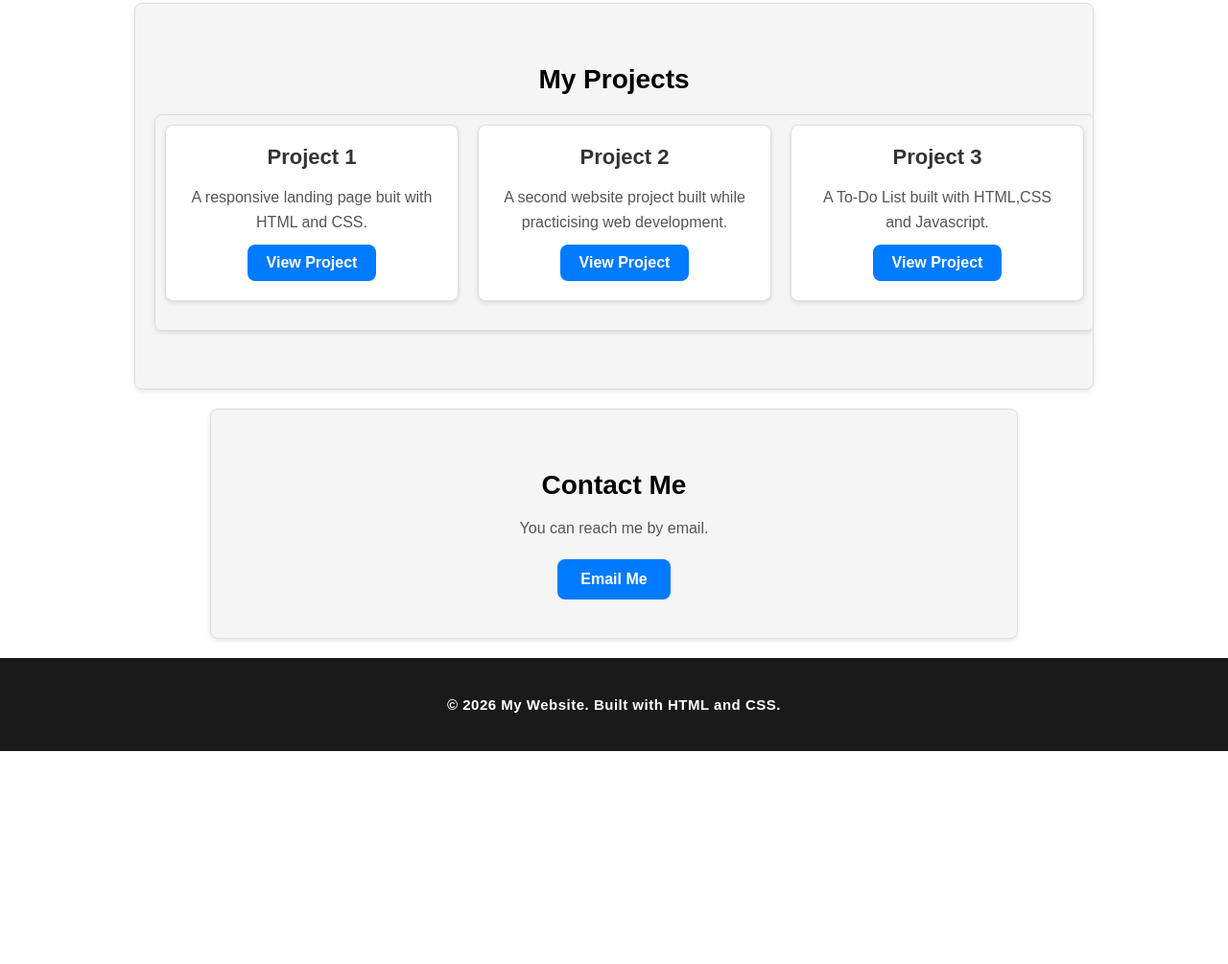
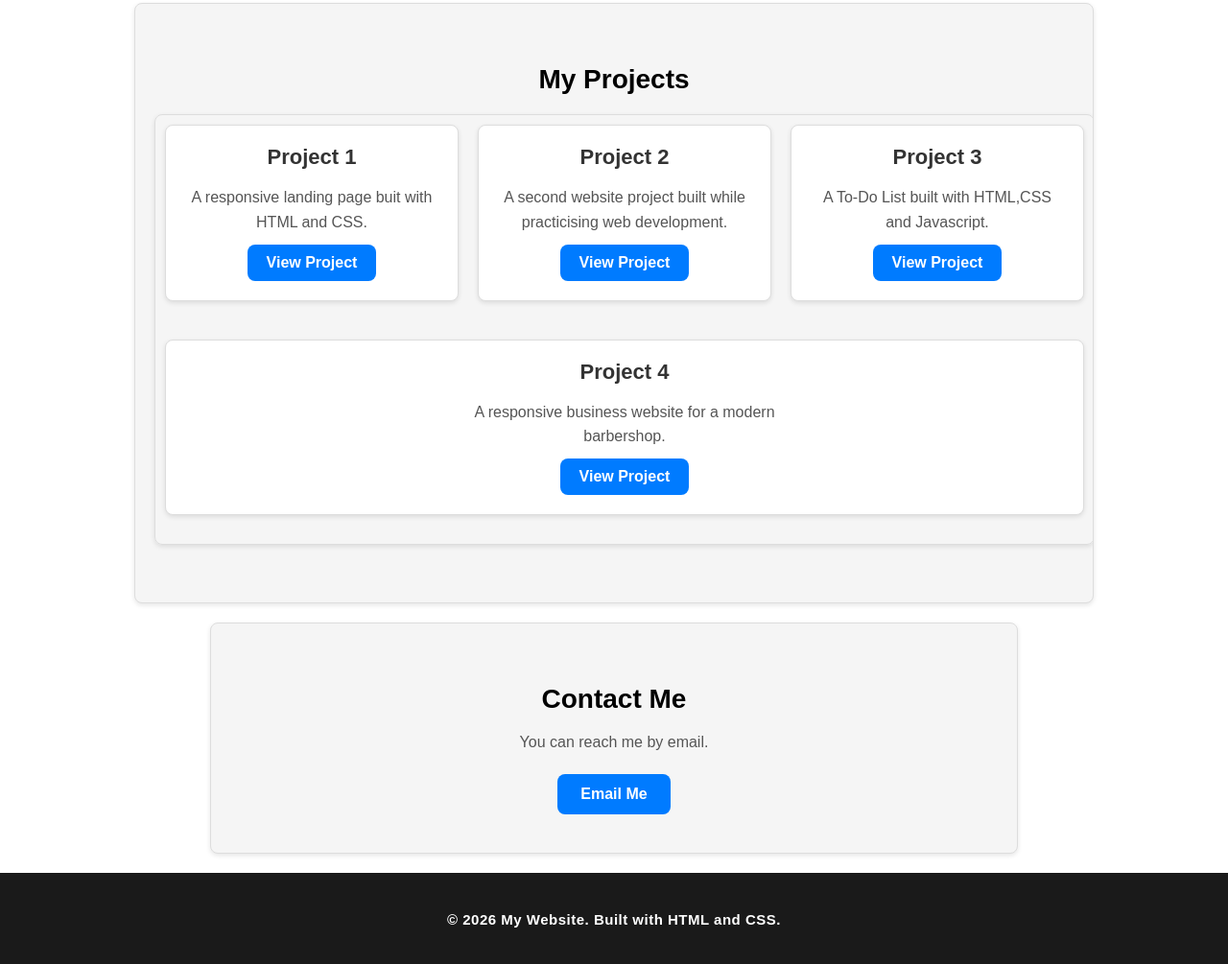
Before and after one commit to CodeByMutiso/CodeByMutiso.github.io, a plain HTML site: page index.html in a window 1280 px wide. Shown: the part 700-1705 px from the top of the page at 96% size. Before the commit the page ends 1483 px from the top, so only its background shows below. Drawn offline with Linux system fonts and the light colour scheme.

Commit message:
Add Fresh Cut Barbershop project

```diff
--- a/business-website/style.css
+++ b/business-website/style.css
@@ -117,7 +117,7 @@ footer {
     font-size:14px;
     text-align: center;
 }
-@media (max-width: 600px;) {
+@media (max-width: 600px) {
     header h1 {
         font-size: 28px;
     }
--- a/index.html
+++ b/index.html
@@ -46,6 +46,11 @@
                     <p>A To-Do List built with HTML,CSS and Javascript.</p>
                     <a href="todo.html">View Project</a>
                 </div>
+                <div class="project-card">
+                    <h3>Project 4</h3>
+                    <p>A responsive business website for a modern barbershop.</p>
+                    <a href="business-website/">View Project</a>
+                </div>
             </div>
         </section>
         <section id="contact" class="contact">
```
